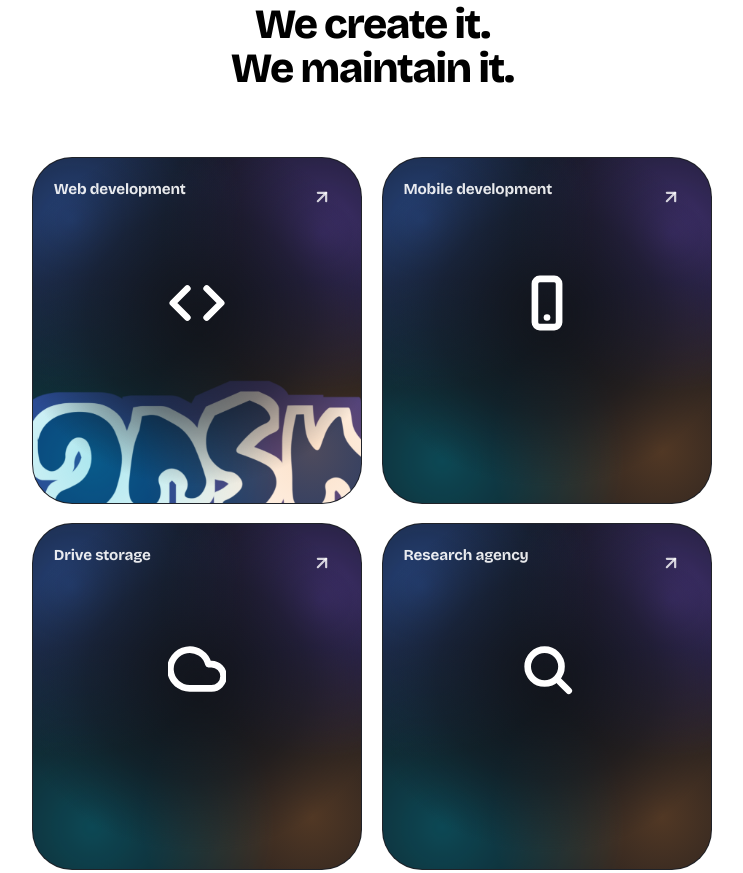
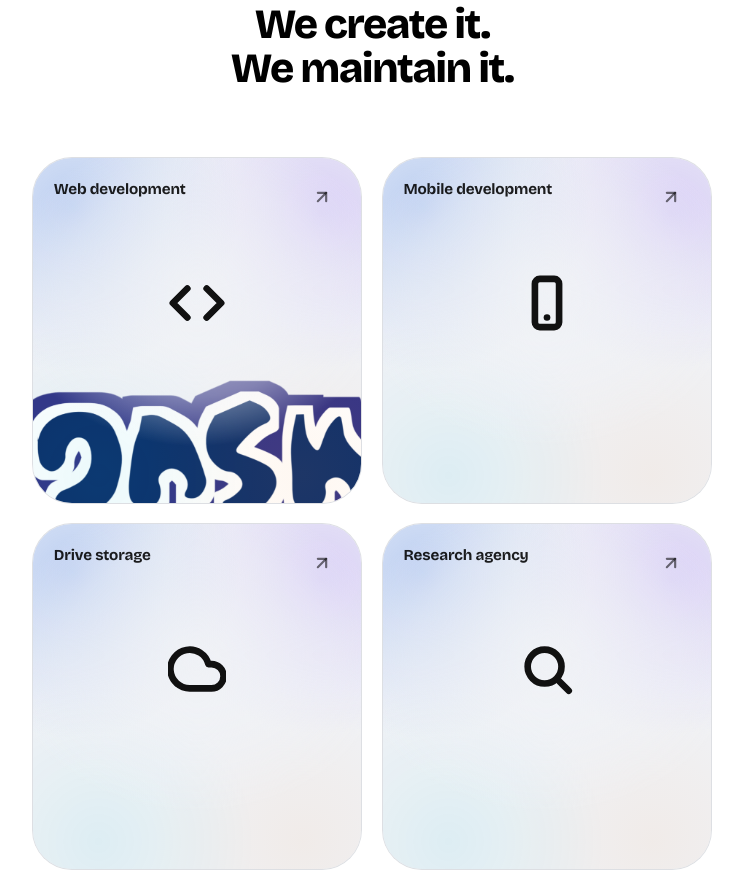
Before and after one commit to CraftyElites/wll, a plain HTML site: page public/index.html in a window 1280 px wide. Shown: the part 1577-2450 px from the top of the page, without its empty margins (268-1011 px from the left). Drawn offline with Linux system fonts and the light colour scheme; no server answers.

Commit message:
Add files via upload

```diff
--- a/public/index.html
+++ b/public/index.html
@@ -168,11 +168,13 @@
     .hero .blob.b6 { --o: .7; }
     .hero .blob.b7 { --o: .45; }
 
-    /* Kill the dotted grey grid on the hero background */
+    /* Hero dotted grid: keep, very low opacity */
     .hero::before {
-      display: none !important;
-      background-image: none !important;
-      content: none !important;
+      display: block !important;
+      opacity: .18 !important;
+    }
+    :root[data-theme="dark"] .hero::before {
+      opacity: .12 !important;
     }
 
     /* Hero: UBS outline soft, matches bg (not harsh grey) */
@@ -366,21 +368,35 @@
       aspect-ratio: 1 / 1.05;
       max-width: 420px; width: 100%; margin: 0 auto;
       border-radius: 40px; overflow: hidden;
-      background: #12151c;
-      border: 1px solid rgba(255,255,255,.06);
+      background: #000;
+      border: 1px solid rgba(255,255,255,.08);
       text-decoration: none; color: #fff;
       isolation: isolate;
     }
-    /* Inner diffusion: dark grey middle, glowing edge blobs */
+    /* Light mode: not black — soft light card */
+    :root[data-theme="light"] .svc-card {
+      background: #f0f2f6;
+      border-color: rgba(0,0,0,.08);
+      color: #111;
+    }
+    /* Inner diffusion: black center (dark), edge glows; weak at bottom so image shows */
     .svc-card::before {
       content: "";
       position: absolute; inset: 0; z-index: 1; pointer-events: none;
       background:
-        radial-gradient(ellipse 80% 70% at 50% 45%, rgba(18, 21, 28, .92) 0%, rgba(18, 21, 28, .55) 42%, transparent 72%),
-        radial-gradient(circle at 12% 18%, rgba(61, 120, 232, .45) 0%, transparent 42%),
-        radial-gradient(circle at 88% 22%, rgba(139, 92, 246, .38) 0%, transparent 40%),
-        radial-gradient(circle at 18% 88%, rgba(0, 180, 204, .32) 0%, transparent 45%),
-        radial-gradient(circle at 85% 85%, rgba(245, 146, 58, .28) 0%, transparent 42%);
+        radial-gradient(ellipse 85% 65% at 50% 38%, rgba(0, 0, 0, .88) 0%, rgba(0, 0, 0, .45) 48%, transparent 70%),
+        radial-gradient(circle at 12% 14%, rgba(61, 120, 232, .42) 0%, transparent 40%),
+        radial-gradient(circle at 88% 16%, rgba(139, 92, 246, .35) 0%, transparent 38%),
+        radial-gradient(circle at 20% 92%, rgba(0, 180, 204, .12) 0%, transparent 38%),
+        radial-gradient(circle at 82% 92%, rgba(245, 146, 58, .1) 0%, transparent 38%);
+    }
+    :root[data-theme="light"] .svc-card::before {
+      background:
+        radial-gradient(ellipse 85% 65% at 50% 38%, rgba(240, 242, 246, .9) 0%, rgba(240, 242, 246, .4) 48%, transparent 70%),
+        radial-gradient(circle at 12% 14%, rgba(61, 120, 232, .28) 0%, transparent 40%),
+        radial-gradient(circle at 88% 16%, rgba(139, 92, 246, .22) 0%, transparent 38%),
+        radial-gradient(circle at 20% 92%, rgba(0, 180, 204, .08) 0%, transparent 38%),
+        radial-gradient(circle at 82% 92%, rgba(245, 146, 58, .07) 0%, transparent 38%);
     }
     .svc-bg {
       position: absolute; inset: 0; z-index: 0;
@@ -389,8 +405,9 @@
     }
     .svc-bg-fallback {
       position: absolute; inset: 0; z-index: 0;
-      background: #12151c;
-    }
+      background: #000;
+    }
+    :root[data-theme="light"] .svc-bg-fallback { background: #f0f2f6; }
     .svc-top {
       position: relative; z-index: 3;
       display: flex; align-items: flex-start; justify-content: space-between;
@@ -400,6 +417,9 @@
       font-size: .95rem; font-weight: 600; letter-spacing: -.01em;
       color: rgba(255,255,255,.9);
     }
+    :root[data-theme="light"] .svc-top b { color: rgba(0,0,0,.88); }
+    :root[data-theme="light"] .svc-arrow { color: rgba(0,0,0,.55); }
+    :root[data-theme="light"] .svc-icon { color: #111; }
     .svc-arrow {
       width: 38px; height: 38px; border-radius: 50%;
       display: grid; place-items: center;
```
